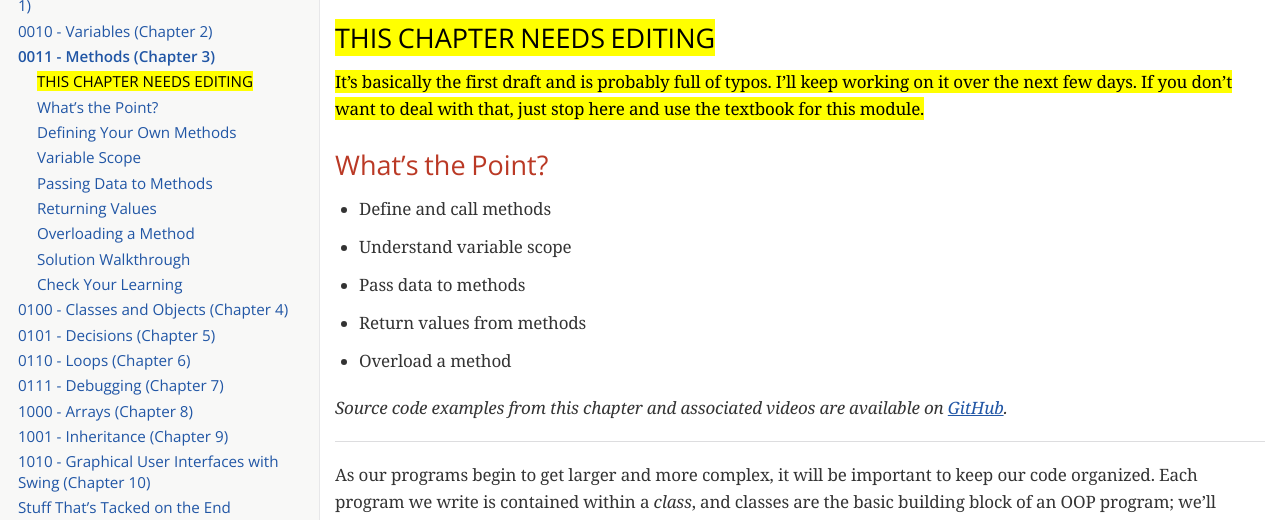
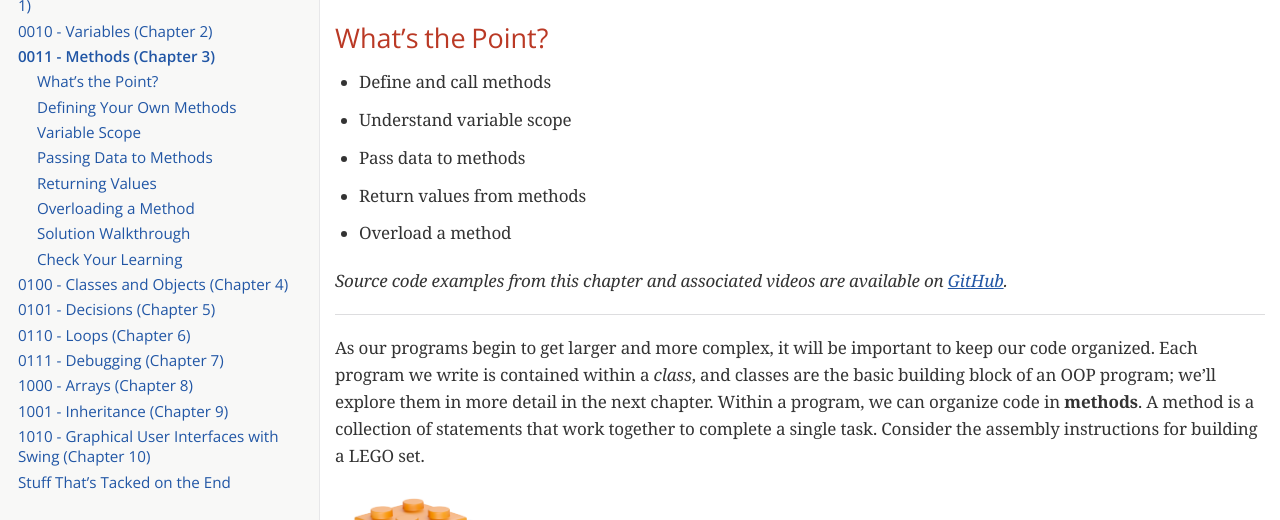
Before and after one commit to timmcmichael/skimpy-oop, a plain HTML site: page _0011_methods_chapter_3.html in a window 1280 px wide. Shown: the part 280-800 px from the top of the page. Drawn offline with nearby package versions, Linux system fonts and the light colour scheme; a web font is replaced by a local one.

Commit message:
HTML ch 3 "final"

```diff
--- a/_0011_methods_chapter_3.html
+++ b/_0011_methods_chapter_3.html
@@ -535,8 +535,6 @@ pre.pygments .tok-il { color: #666666 } /* Literal.Number.Integer.Long */
 </li>
 <li><a href="_0011_methods_chapter_3.html"><span class="toc-current">0011 - Methods (Chapter 3)</span></a>
 <ul class="sectlevel2">
-<li><a href="_0011_methods_chapter_3.html#_this_chapter_needs_editing"><mark>THIS CHAPTER NEEDS EDITING</mark></a>
-</li>
 <li><a href="_0011_methods_chapter_3.html#_whats_the_point_4">What&#8217;s the Point?</a>
 </li>
 <li><a href="_0011_methods_chapter_3.html#_defining_your_own_methods">Defining Your Own Methods</a>
@@ -578,12 +576,6 @@ pre.pygments .tok-il { color: #666666 } /* Literal.Number.Integer.Long */
 <div class="sect1">
 <h2 id="_0011_methods_chapter_3">0011 - Methods (Chapter 3)</h2>
 <div class="sectionbody">
-<div class="sect2">
-<h3 id="_this_chapter_needs_editing"><mark>THIS CHAPTER NEEDS EDITING</mark></h3>
-<div class="paragraph">
-<p><mark>It&#8217;s basically the first draft and is probably full of typos. I&#8217;ll keep working on it over the next few days. If you don&#8217;t want to deal with that, just stop here and use the textbook for this module.</mark></p>
-</div>
-</div>
 <div class="sect2">
 <h3 id="_whats_the_point_4">What&#8217;s the Point?</h3>
 <div class="ulist">
```
Also changed, not shown: 1 other file.
